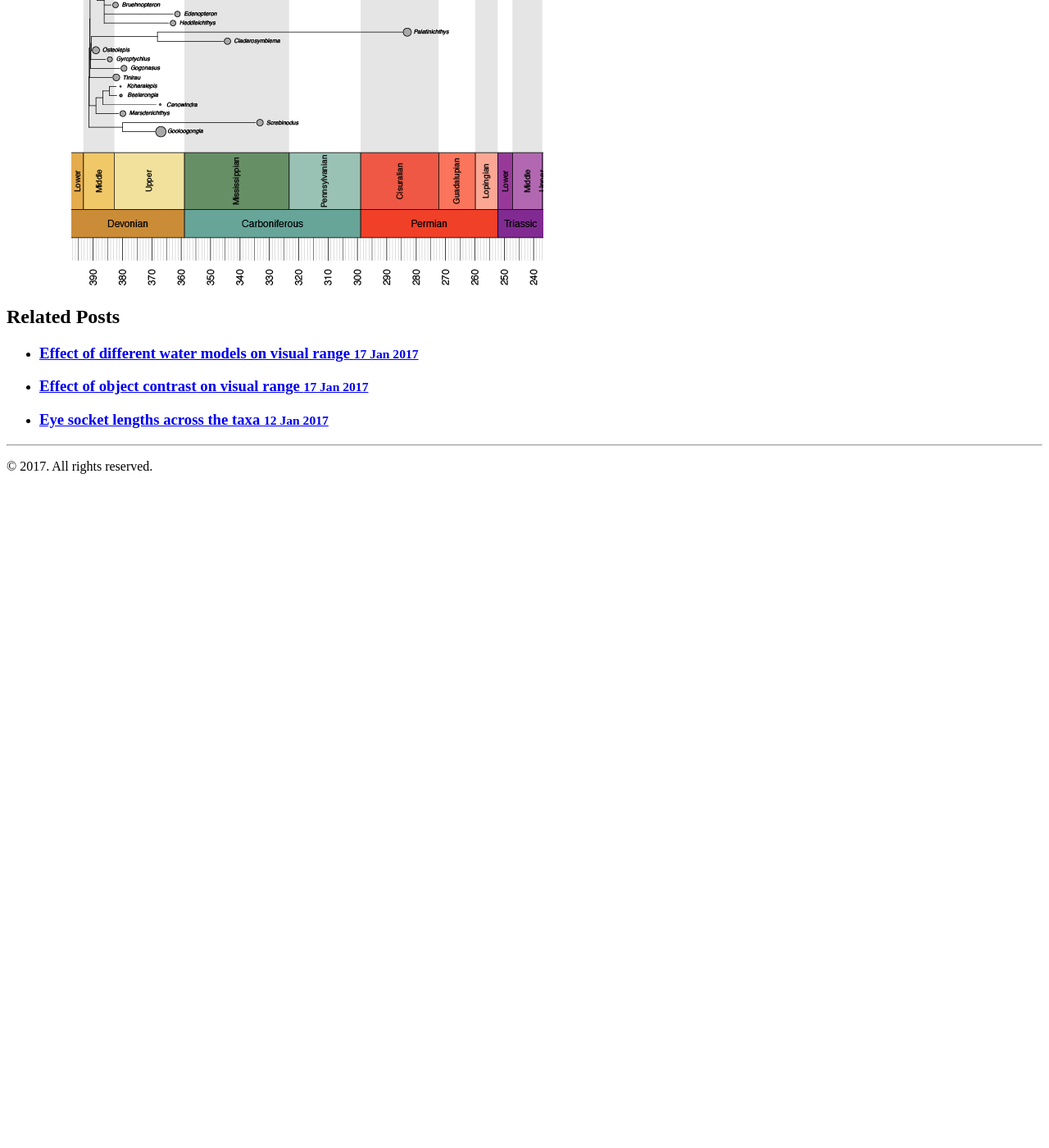
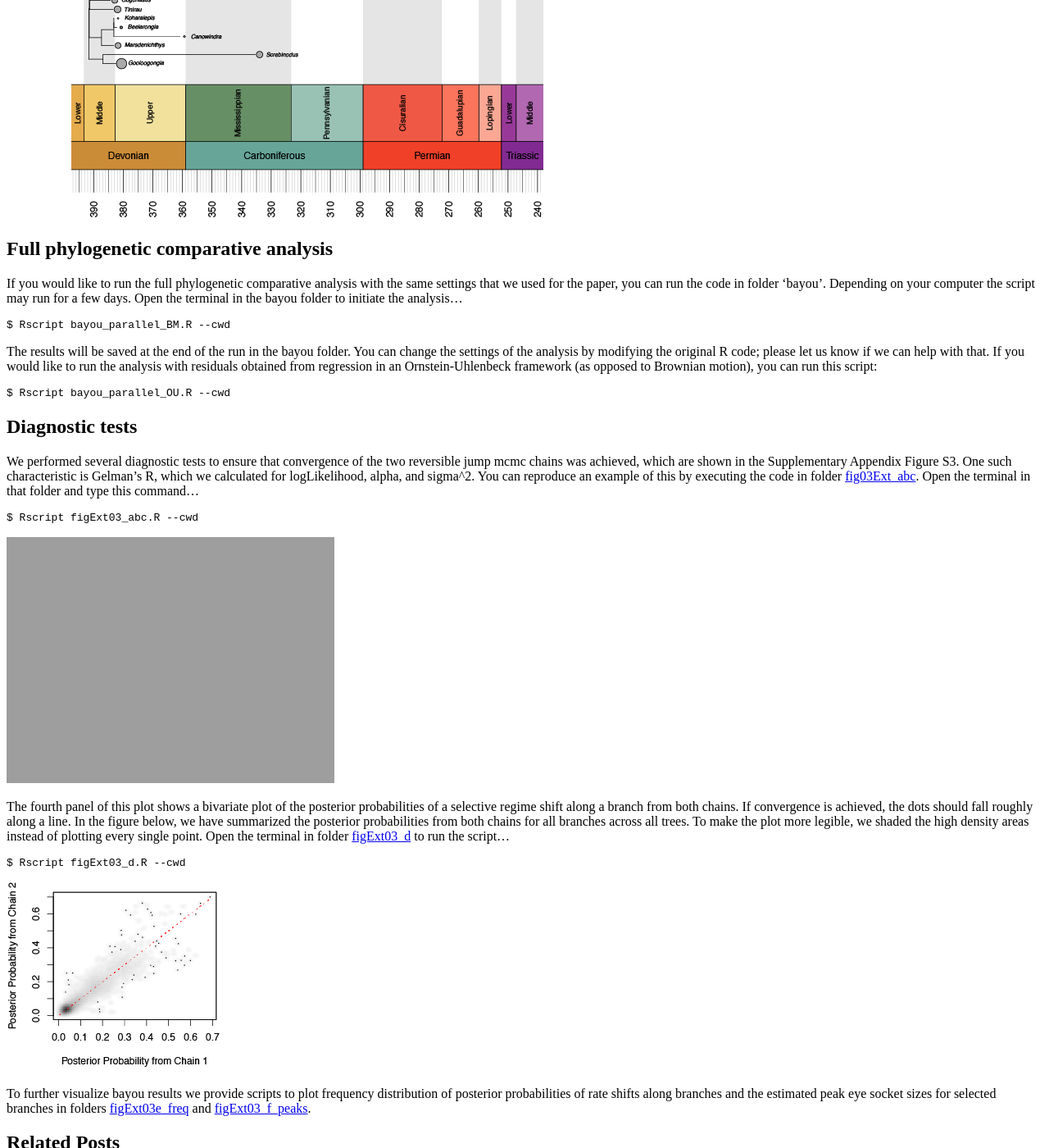
Before and after one commit to chenchen2015/maciverlab.github.io, a Jekyll site: the page built from _posts/2017-01-12-phylo.md, in a window 1280 px wide and 1400 px high, scrolled down 1163 px. Shown: the whole window at 82% size. Built offline with Jekyll 4.4.1, drawn with Linux system fonts in a browser that asks for light colours; nearby versions of some CDN libraries; before the commit the page ends 1757 px from its top, so only the background shows below that; some of the changed text lies outside the part shown.

Commit message:
added posts

````diff
--- a/_posts/2017-01-12-phylo.md
+++ b/_posts/2017-01-12-phylo.md
@@ -4,29 +4,52 @@ title: Generating the summary of our phylogenetic comparative study
 tags: [r, evolution, eye-size]
 ---
 
-The R code in folder [fig02_phylo_orbit](https://github.com/maciverlab/bigeye/tree/master/figs/fig02_phylo_orbit) can be used to create Figure 2 in the main paper.
-
-In order to run the code the following packages have to be installed:
+You can visualize the main results of our phylogenetic comparative analysis (similar to Fig. 2) by executing the code in folder [fig02_phylo_orbit](https://github.com/maciverlab/bigeye/tree/master/figs/fig02_phylo_orbit) in the project GitHub. The script plots the phylogeny of the species in our analysis, scaled against geologic time, and illustrates the residual eye socket size of early tetrapods by adding scaled dots to the tips. It also highlights the branches along which we found support for changes in the selective regime of eye socket evolution. These branches were identified with bayou, an R package for characterizing the dynamics of adaptive landscape. Note that we are summarizing results over a set of 1000 trees. The major differences between the trees concern the time-scaling, and the topology of three unresolved parts of the tree. These polytomies were resolved randomly and branches in these parts of the tree did not feature well-supported shifts in eye socket size evolution.
 
 
-``` R
-new.packages <- c("ape",
-"geiger",
-"phytools",
-"strap",
-"paleotree",
-"nlme")
-install.packages(new.packages)
-```
-
-To run the script, go to the directory of the script in terminal/command prompt and type:
-
+To run the code, go to the directory of the script in terminal/command prompt and type…
 
 ```
 $ Rscript fig02.R --cwd
 ```
 
-This script will output the following figure:
+This script will output the following figure (saved as pdf):
 
 
 ![Summary of our phylogenetic comparative study]({{ site.url }}/assets/fig02.png)
+
+
+## Full phylogenetic comparative analysis
+
+If you would like to run the full phylogenetic comparative analysis with the same settings that we used for the paper, you can run the code in folder ‘bayou’. Depending on your computer the script may run for a few days. Open the terminal in the bayou folder to initiate the analysis…
+
+```
+$ Rscript bayou_parallel_BM.R --cwd
+```
+
+The results will be saved at the end of the run in the bayou folder. You can change the settings of the analysis by modifying the original R code; please let us know if we can help with that. If you would like to run the analysis with residuals obtained from regression in an Ornstein-Uhlenbeck framework (as opposed to Brownian motion), you can run this script:
+
+```
+$ Rscript bayou_parallel_OU.R --cwd
+```
+
+## Diagnostic tests
+
+We performed several diagnostic tests to ensure that convergence of the two reversible jump mcmc chains was achieved, which are shown in the Supplementary Appendix Figure S3. One such characteristic is Gelman’s R, which we calculated for logLikelihood, alpha, and sigma^2. You can reproduce an example of this by executing the code in folder [fig03Ext_abc](https://github.com/maciverlab/bigeye/tree/master/figs/figExt03abc_gelman). Open the terminal in that folder and type this command…
+
+```
+$ Rscript figExt03_abc.R --cwd
+```
+
+![Gelmans R]({{ site.url }}/assets/figExt_03abs.png)
+
+
+The fourth panel of this plot shows a bivariate plot of the posterior probabilities of a selective regime shift along a branch from both chains. If convergence is achieved, the dots should fall roughly along a line. In the figure below, we have summarized the posterior probabilities from both chains for all branches across all trees. To make the plot more legible, we shaded the high density areas instead of plotting every single point. Open the terminal in folder [figExt03_d](https://github.com/maciverlab/bigeye/tree/master/figs/figExt03d_PP) to run the script…
+
+```
+$ Rscript figExt03_d.R --cwd
+```
+
+![Posterior probabilities]({{ site.url }}/assets/figExt_03d.png)
+
+To further visualize bayou results we provide scripts to plot frequency distribution of posterior probabilities of rate shifts along branches and the estimated peak eye socket sizes for selected branches in folders [figExt03e_freq](https://github.com/maciverlab/bigeye/tree/master/figs/figExt03e_freq) and [figExt03_f_peaks](https://github.com/maciverlab/bigeye/tree/master/figs/figExt03f_peaks).
````
Also changed, not shown: _posts/2017-01-12-eyesocket.md (+13 -7 lines), _posts/2017-01-126-eyesofteleost.md (added, +20 -0 lines), _posts/2017-01-126-scalingofeyesize.md (added, +20 -0 lines), installation.md (+10 -1 lines), assets/fig02.png, assets/fig03.png, assets/figExt05.png (added), assets/figExt_03abc.png (added), assets/figExt_03d.png (added), assets/figExt_04abcd.png (added), assets/figExt_04efgh.png (added).
